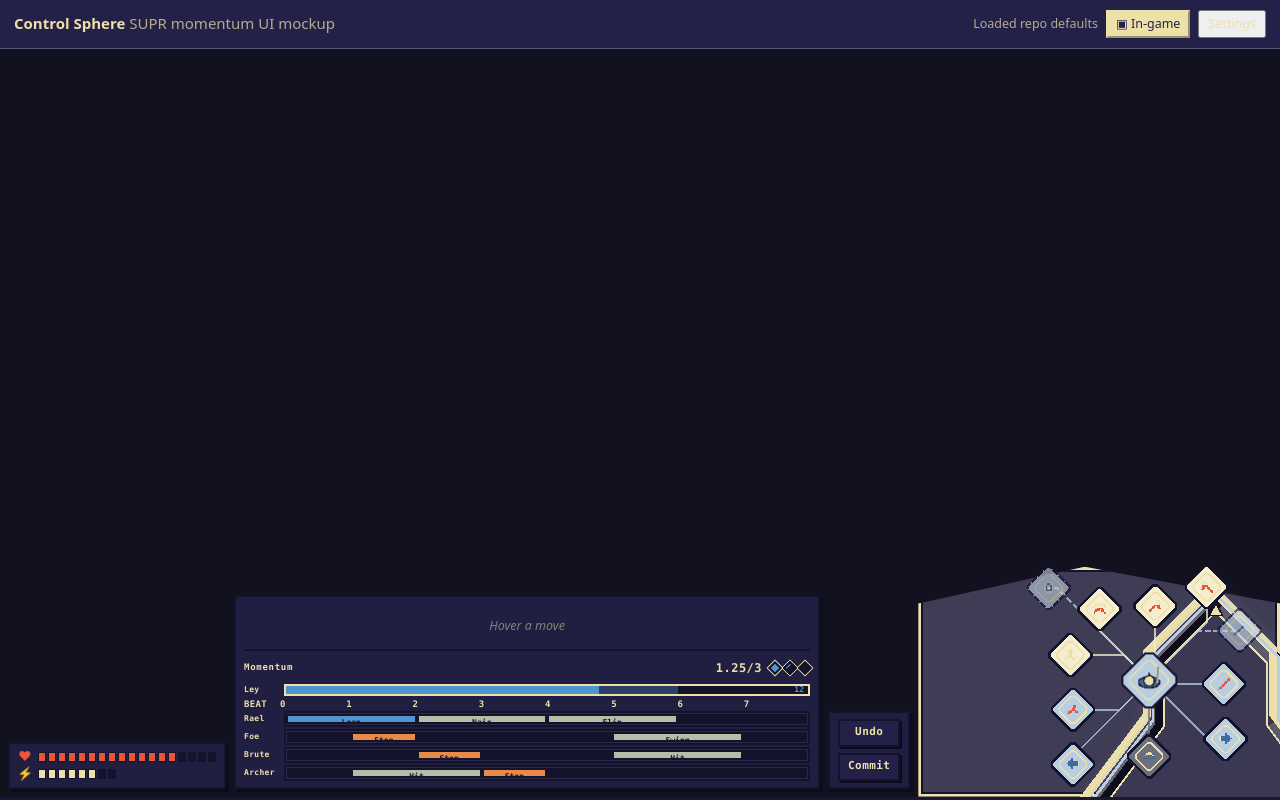
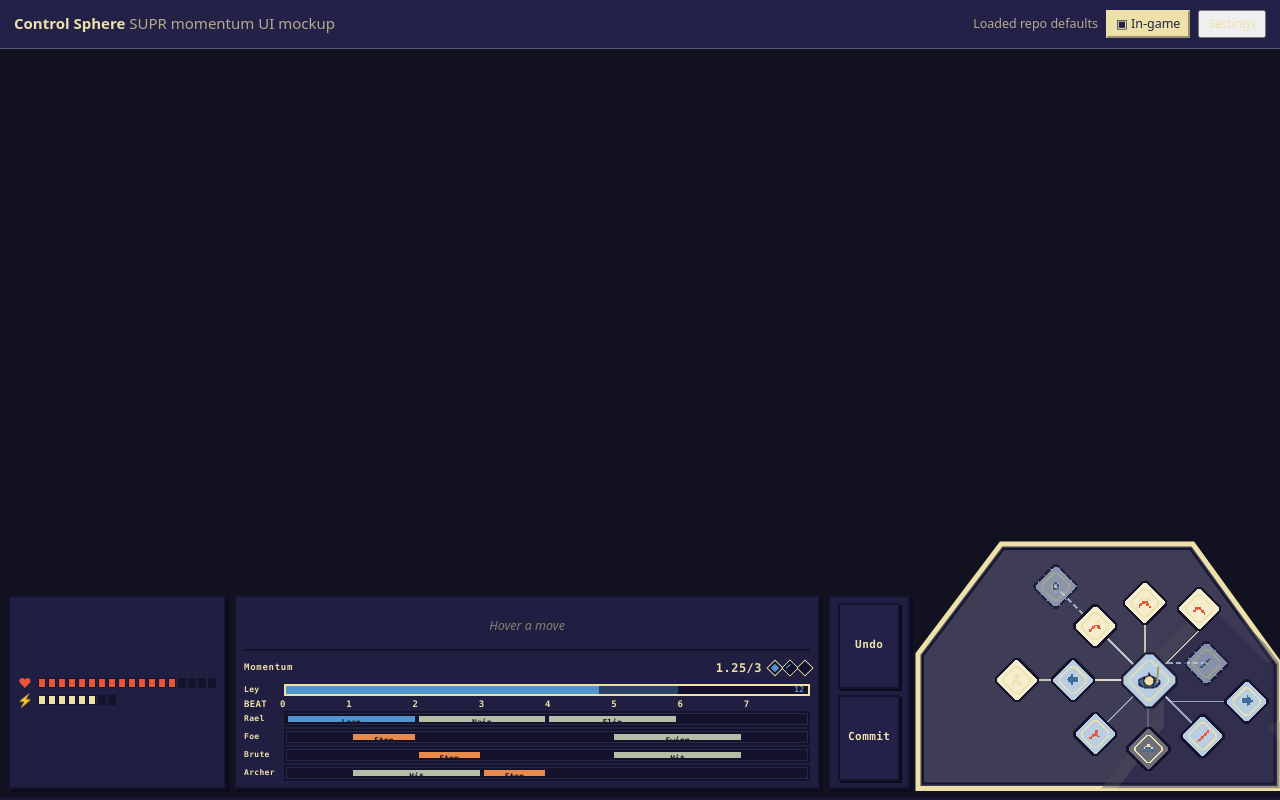
Before and after one commit to RaelZarin/supr-control-sphere, a plain HTML site: page index.html in a window 1280 px wide. Both pictures are taken after a click on the button "▣ In-game frame". Drawn offline with Linux system fonts and the light colour scheme; no server answers.

Commit message:
Rebuild the corner panel as a flat-topped house and tidy the bottom strip.
The in-game panel is now a straight-segment polygon with a beveled
double-line rim. Icons stay inside it with 6px padding, extras sit on
the d-pad diagonals, and HP, the Beat Track block, Undo/Commit, and the
panel share one bottom baseline.

```diff
--- a/js/hud.js
+++ b/js/hud.js
@@ -1,7 +1,8 @@
 // In-game chrome: one bottom strip with vitals, the Beat Track (Ley + ticks), and Undo/Commit.
 // The necked diamond is docked flush against Undo/Commit; Beat Track is 15% narrower than before.
 import { h } from './ui.js';
-import { SPHERE_W, SPHERE_H, VIEW, NECK_W, TIP, TOP_NECK, DOCK_ARM, DOCK_CAM_Y, DOCK_NODE_R, gemExtent } from './shape.js';
+import { SPHERE_W, SPHERE_H, VIEW, NECK_W, TIP, TOP_NECK, DOCK_ARM, DOCK_CAM_X, DOCK_CAM_Y, DOCK_NODE_R, DOCK_BOX, gemExtent } from './shape.js';
+import { PANEL_PAD_PX, PANEL_STROKE, panelVertsFromBox, panelPath, insetConvex, setDockPanel, panelAabb } from './panel.js';
 import { formatMomentum, momentumPips, paintReadout } from './momentum.js';
 
 const LANE_H = 16;
@@ -83,6 +84,21 @@ function ensureDockPanel(play) {
     play.insertBefore(panel, play.querySelector('.stageWrap'));
   }
   return panel;
+}
+
+function paintDockPanel(panel, w, h) {
+  const pts = panelVertsFromBox({ l: 0, t: 0, r: w, b: h });
+  const inner = insetConvex(pts, PANEL_STROKE);
+  const ns = 'http://www.w3.org/2000/svg';
+  let svg = panel.querySelector('svg');
+  if (!svg) { svg = document.createElementNS(ns, 'svg'); panel.appendChild(svg); }
+  svg.setAttribute('viewBox', `0 0 ${w} ${h}`);
+  svg.setAttribute('preserveAspectRatio', 'none');
+  svg.setAttribute('width', '100%');
+  svg.setAttribute('height', '100%');
+  svg.innerHTML = `<path class="panelFill" d="${panelPath(pts)}" fill="color-mix(in srgb, #232147 86%, #ede1a9 14%)" stroke="#ede1a9" stroke-width="${PANEL_STROKE}" stroke-linejoin="miter" vector-effect="non-scaling-stroke"/>` +
+    `<path class="panelInner" d="${panelPath(inner)}" fill="none" stroke="#15132b" stroke-width="2" stroke-linejoin="miter" vector-effect="non-scaling-stroke"/>`;
+  panel.dataset.points = pts.map((p) => `${p.x},${p.y}`).join(' ');
 }
 
 function parkMoveInfo(on) {
@@ -179,12 +195,24 @@ export function layoutDockedSphere() {
   wrap.style.right = wrap.style.bottom = 'auto';
   wrap.style.transform = 'none';
 
+  // Pin the house panel to the same 8px bottom baseline as the HUD strip, flush right, just after Undo.
+  const beatTop = (beat.getBoundingClientRect().top - pr.top);
+  const panelBottom = 8;
+  const panelTop = Math.max(8, Math.min(beatTop, centerY + (DOCK_CAM_Y - DOCK_ARM - gemExtent(DOCK_NODE_R)) * unit) - 36);
   const panel = ensureDockPanel(play);
-  const tipY = centerY - halfH;
   panel.style.left = `${panelLeft}px`;
   panel.style.right = '0px';
-  panel.style.top = `${Math.max(8, tipY - 28)}px`;
-  panel.style.bottom = '0px';
+  panel.style.top = `${panelTop}px`;
+  panel.style.bottom = `${panelBottom}px`;
+  const pw = W - panelLeft, ph = H - panelBottom - panelTop;
+  if (pw > 8 && ph > 8) {
+    paintDockPanel(panel, pw, ph);
+    const screenPts = panelVertsFromBox({ l: panelLeft, t: panelTop, r: W, b: H - panelBottom });
+    const viewPts = screenPts.map((p) => ({ x: (p.x - centerX) / unit, y: (p.y - centerY) / unit }));
+    setDockPanel(viewPts, (PANEL_PAD_PX + PANEL_STROKE / 2) / unit);
+  } else {
+    setDockPanel(panelVertsFromBox(DOCK_BOX), 8);
+  }
 
   parkMoveInfo(true);
   if (info) info.style.left = info.style.top = info.style.right = info.style.bottom = info.style.width = '';
@@ -240,7 +268,7 @@ export function refreshGameHud(app) {
   const room = DOCK_CHROME + cap * LANE_H;
   reserve.style.setProperty('--hudReserveH', (overflow === 'expand' ? room : compact) + 'px');
   reserve.style.setProperty('--hudDockH', compact + 'px');
-  scheduleDockLayout();
+  layoutDockedSphere();
 }
 
 export function setInGame(on, app) {
@@ -266,6 +294,6 @@ export function bootInGame(app) {
   });
   if (!bootInGame.bound) {
     bootInGame.bound = true;
-    window.addEventListener('resize', scheduleDockLayout);
+    window.addEventListener('resize', () => { layoutDockedSphere(); window.app?.redraw?.(false); });
   }
 }
--- a/js/layout.js
+++ b/js/layout.js
@@ -1,5 +1,7 @@
 import { DIRS } from './data.js';
 import { sphereAtAngle, diskInSphere, diskInDock, TOP_SLOT, BOT_SLOT, DOCK_ARM, DOCK_BOX, DOCK_NODE_R, DOCK_CENTER_R, DOCK_CAM_X, DOCK_CAM_Y, gemExtent } from './shape.js';
+import { diskInPanel, dockPanelVerts, dockPanelPad, panelVertsFromBox, setDockPanel } from './panel.js';
+setDockPanel(panelVertsFromBox(DOCK_BOX), 8);
 // Layout math: height-sector placement (port of MomentumCatalog.place_star_nodes), graph-arm angles, facing + mirror.
 export const R_INNER = 110, R_OUTER = 168, MIN_GAP = 64, R_SPHERE = 214;
 const rad = (d) => (d * Math.PI) / 180;
@@ -137,13 +139,16 @@ function neckTarget(deg) {
 // Pull a disk onto the ray so it stays inside the silhouette (and optional dock crop).
 export function clampOption(o, nodeR = 28, pad = 8, docked = false) {
   if (docked) {
+    const pts = dockPanelVerts() || panelVertsFromBox(DOCK_BOX);
+    const needPad = pad;
     let x = o.x, y = o.y;
-    const limX = DOCK_BOX.r - nodeR - pad, limXLeft = DOCK_BOX.l + nodeR + pad;
-    const limY = DOCK_BOX.b - nodeR - pad, limYTop = DOCK_BOX.t + nodeR + pad;
-    if (x > limX) x = limX;
-    if (x < limXLeft) x = limXLeft;
-    if (y > limY) y = limY;
-    if (y < limYTop) y = limYTop;
+    if (diskInPanel(x, y, nodeR, needPad, pts)) return applyPos(o, x, y);
+    const cx = DOCK_CAM_X, cy = DOCK_CAM_Y;
+    for (let i = 0; i < 28; i++) {
+      x = cx + (x - cx) * 0.9;
+      y = cy + (y - cy) * 0.9;
+      if (diskInPanel(x, y, nodeR, needPad, pts)) break;
+    }
     return applyPos(o, x, y);
   }
   const ang = Math.atan2(o.y, o.x);
@@ -165,7 +170,8 @@ export function clampOption(o, nodeR = 28, pad = 8, docked = false) {
 export function fitOptions(opts, nodeR = 28, docked = false) {
   let out = opts.map((o) => ({ ...o }));
   const packR = docked ? gemExtent(nodeR) : nodeR;
-  const keep = docked ? (o) => clampOption(o, packR, 4, true) : (o) => clampOption(o, nodeR, 8, false);
+  const dockPad = docked ? dockPanelPad() : 8;
+  const keep = docked ? (o) => clampOption(o, packR, dockPad, true) : (o) => clampOption(o, nodeR, 8, false);
   const min = docked ? packR * 2 + 6 : NODE_MIN;
   const clear = docked ? gemExtent(DOCK_CENTER_R) + packR + 6 : CENTER_CLEAR;
   const origin = docked ? { x: DOCK_CAM_X, y: DOCK_CAM_Y } : { x: 0, y: 0 };
@@ -173,22 +179,32 @@ export function fitOptions(opts, nodeR = 28, docked = false) {
   return out;
 }
 
-function packArm(items, deg, arm = DOCK_ARM) {
-  const a = (deg * Math.PI) / 180, ux = Math.cos(a), uy = Math.sin(a);
-  const px = -uy, py = ux;
-  const n = items.length, pad = 4, r = gemExtent(DOCK_NODE_R);
-  const ox = DOCK_CAM_X, oy = DOCK_CAM_Y;
-  const want = r * 2 + 8;
-  // Left/right arms fan vertically; up/down arms fan horizontally. Keep the fan in the panel.
-  const horiz = Math.abs(ux) > 0.7;
-  const room = horiz
-    ? Math.min((oy + uy * arm) - (DOCK_BOX.t + r + pad), (DOCK_BOX.b - r - pad) - (oy + uy * arm))
-    : Math.min((ox + ux * arm) - (DOCK_BOX.l + r + pad), (DOCK_BOX.r - r - pad) - (ox + ux * arm));
-  const gap = n > 1 ? Math.min(want, Math.max(r * 2 + 4, (2 * Math.max(0, room)) / (n - 1))) : want;
-  return items.map((o, i) => {
-    const side = (i - (n - 1) / 2) * gap;
-    return applyPos({ ...o }, ox + ux * arm + px * side, oy + uy * arm + py * side);
-  });
+function xyArm(deg, arm) {
+  const a = (deg * Math.PI) / 180;
+  return [DOCK_CAM_X + Math.cos(a) * arm, DOCK_CAM_Y + Math.sin(a) * arm];
+}
+
+const SLOT_DEG = { U: -90, D: 90, L: 180, R: 0, NE: -45, NW: -135, SE: 45, SW: 135 };
+const ARM_SLOTS = { high: ['U', 'NW', 'NE'], low: ['D', 'SW', 'SE'], left: ['L', 'NW', 'SW'], right: ['R', 'NE', 'SE'] };
+
+// Cardinal first so the five-slot cross reads; extras share the 8-way diagonals, then a second ring.
+function packSlots(buckets) {
+  const used = new Map();
+  const step = gemExtent(DOCK_NODE_R) * 2 + 8;
+  const out = [];
+  for (const [arm, items] of Object.entries(buckets)) {
+    const names = ARM_SLOTS[arm] || ['U'];
+    for (const o of items) {
+      let best = names[0], bestN = 99;
+      for (const name of names) {
+        const n = used.get(name) || 0;
+        if (n < bestN) { bestN = n; best = name; }
+      }
+      used.set(best, bestN + 1);
+      out.push(applyPos({ ...o }, ...xyArm(SLOT_DEG[best], DOCK_ARM + bestN * step)));
+    }
+  }
+  return out;
 }
 
 // Split mid options across left/right; extras past 4 spill onto the lighter vertical arm.
@@ -223,12 +239,7 @@ function bucketDocked(full, cat) {
 export function placeDockedOptions(cat, ids, stance, prev, settings, fromId) {
   const full = placeOptions(cat, ids, stance, prev, { ...settings, sphereLayout: 'full' }, fromId);
   const buckets = bucketDocked(full, cat);
-  const seed = [
-    ...packArm(buckets.high, -90),
-    ...packArm(buckets.low, 90),
-    ...packArm(buckets.left, 180),
-    ...packArm(buckets.right, 0),
-  ];
+  const seed = packSlots(buckets);
   return fitOptions(seed, DOCK_NODE_R, true);
 }
 
--- a/js/main.js
+++ b/js/main.js
@@ -39,9 +39,13 @@ function persist() { store.save(app.snapshot()); }
 
 function refresh(enter = false) {
   app.cat = makeCatalog(app.tree);
-  const m = buildModel(app.cat, app.settings, app.path, { docked: !!app.inGame });
-  if (app.boost) { m.depth += app.boost; Object.assign(m, fxFromDepth(m.depth, m.settings, m.cur.stance)); }
-  app.model = m; renderer.show(m, { enter }); renderHud();
+  const make = () => {
+    const m = buildModel(app.cat, app.settings, app.path, { docked: !!app.inGame });
+    if (app.boost) { m.depth += app.boost; Object.assign(m, fxFromDepth(m.depth, m.settings, m.cur.stance)); }
+    return m;
+  };
+  app.model = make(); renderer.show(app.model, { enter }); renderHud();
+  if (app.inGame) { app.model = make(); renderer.show(app.model, { enter: false }); }
 }
 
 let plus = null;
--- /dev/null
+++ b/js/panel.js
@@ -0,0 +1,94 @@
+// Corner-panel outline: a flat-topped house of straight segments, plus convex inset and hit tests.
+export const PANEL_NORM = [
+  [0, 1],
+  [0, 0.45],
+  [0.23, 0],
+  [0.76, 0],
+  [1, 0.49],
+  [1, 1],
+];
+export const PANEL_PAD_PX = 6;
+export const PANEL_STROKE = 5;
+
+export function panelVertsFromBox(box) {
+  const { l, t, r, b } = box;
+  return PANEL_NORM.map(([u, v]) => ({ x: l + u * (r - l), y: t + v * (b - t) }));
+}
+
+export function panelPath(pts) {
+  return pts.map((p, i) => `${i ? 'L' : 'M'}${p.x.toFixed(2)},${p.y.toFixed(2)}`).join(' ') + 'Z';
+}
+
+export function pointInPoly(x, y, pts) {
+  let inside = false;
+  for (let i = 0, j = pts.length - 1; i < pts.length; j = i++) {
+    const xi = pts[i].x, yi = pts[i].y, xj = pts[j].x, yj = pts[j].y;
+    if (((yi > y) !== (yj > y)) && (x < (xj - xi) * (y - yi) / ((yj - yi) || 1e-9) + xi)) inside = !inside;
+  }
+  return inside;
+}
+
+export function distToSeg(px, py, ax, ay, bx, by) {
+  const dx = bx - ax, dy = by - ay;
+  const l2 = dx * dx + dy * dy || 1;
+  const t = Math.max(0, Math.min(1, ((px - ax) * dx + (py - ay) * dy) / l2));
+  return Math.hypot(px - (ax + t * dx), py - (ay + t * dy));
+}
+
+export function signedClearance(x, y, pts) {
+  if (!pointInPoly(x, y, pts)) return -1;
+  let best = Infinity;
+  for (let i = 0, j = pts.length - 1; i < pts.length; j = i++) {
+    best = Math.min(best, distToSeg(x, y, pts[j].x, pts[j].y, pts[i].x, pts[i].y));
+  }
+  return best;
+}
+
+export function diskInPanel(x, y, r, pad = 0, pts = dockPanelVerts()) {
+  return signedClearance(x, y, pts) + 1e-6 >= r + pad;
+}
+
+function centroid(pts) {
+  let x = 0, y = 0;
+  for (const p of pts) { x += p.x; y += p.y; }
+  return { x: x / pts.length, y: y / pts.length };
+}
+
+function intersect(a1, a2, b1, b2) {
+  const dax = a2.x - a1.x, day = a2.y - a1.y, dbx = b2.x - b1.x, dby = b2.y - b1.y;
+  const den = dax * dby - day * dbx;
+  if (Math.abs(den) < 1e-9) return { x: (a2.x + b1.x) / 2, y: (a2.y + b1.y) / 2 };
+  const t = ((b1.x - a1.x) * dby - (b1.y - a1.y) * dbx) / den;
+  return { x: a1.x + t * dax, y: a1.y + t * day };
+}
+
+export function insetConvex(pts, d) {
+  if (!d) return pts.map((p) => ({ ...p }));
+  const c = centroid(pts);
+  const off = [];
+  for (let i = 0, j = pts.length - 1; i < pts.length; j = i++) {
+    const a = pts[j], b = pts[i];
+    const dx = b.x - a.x, dy = b.y - a.y, len = Math.hypot(dx, dy) || 1;
+    let nx = dy / len, ny = -dx / len;
+    const mx = (a.x + b.x) / 2, my = (a.y + b.y) / 2;
+    if ((c.x - mx) * nx + (c.y - my) * ny < 0) { nx = -nx; ny = -ny; }
+    off.push({ a: { x: a.x + nx * d, y: a.y + ny * d }, b: { x: b.x + nx * d, y: b.y + ny * d } });
+  }
+  return off.map((e, i) => {
+    const p = off[(i + 1) % off.length];
+    return intersect(e.a, e.b, p.a, p.b);
+  });
+}
+
+let liveVerts = null;
+let livePad = 8;
+export function setDockPanel(verts, padView) {
+  liveVerts = verts ? verts.map((p) => ({ x: p.x, y: p.y })) : null;
+  if (padView != null) livePad = padView;
+}
+export function dockPanelVerts() { return liveVerts; }
+export function dockPanelPad() { return livePad; }
+export function panelAabb(pts) {
+  const xs = pts.map((p) => p.x), ys = pts.map((p) => p.y);
+  return { l: Math.min(...xs), r: Math.max(...xs), t: Math.min(...ys), b: Math.max(...ys) };
+}
--- a/js/renderer.js
+++ b/js/renderer.js
@@ -1,5 +1,5 @@
 // Renderer: faceted diamond Control Sphere, octilinear links, select/travel/undo motion.
-// size-exception: 314 lines — docked silhouette swap, panel mask, and node radii stay with the draw path.
+// size-exception: 340 lines — docked silhouette swap, panel mask, and node radii stay with the draw path.
 import { STANCES, IDLE, centerLabel, optionLabel, raelPoseFor, isMoving } from './data.js';
 import { R_SPHERE, R_INNER, polar, screenDeg } from './layout.js';
 import { curveFn, tween, onFrame, cancelAll } from './anim.js';
@@ -7,6 +7,7 @@ import { createFx } from './fx.js';
 import { octilinearRoute, polylinePath, polylineAt, partialPolyline } from './route.js';
 import { createJuice, motionOff, juiceMs, PRESETS } from './juice.js';
 import { PIXEL, VIEW, MOTIF, snap, diamondPath, spherePath, diamondWedge, sphereAtAngle, facetFills, embossPaths, consumeAmount, DOCK_NODE_R, DOCK_CENTER_R } from './shape.js';
+import { dockPanelVerts, panelPath } from './panel.js';
 import { raelGlyph } from './rael.js';
 import { moveIcon } from './icon.js';
 
@@ -50,11 +51,26 @@ export function createRenderer(svg, handlers) {
   const glow = el('path', { d: spherePath(-PIXEL), ...LINE, filter: 'url(#glowF)', 'pointer-events': 'none' });
   const ring = el('path', { d: spherePath(), class: 'ring', ...LINE, 'shape-rendering': 'crispEdges', 'pointer-events': 'none' });
   const deco = el('g', { 'pointer-events': 'none' });
+  const panelClip = el('clipPath', { id: 'panelClip', clipPathUnits: 'userSpaceOnUse' });
+  const panelClipPath = el('path', { d: 'M0,0' });
+  panelClip.append(panelClipPath);
+  svg.querySelector('defs').append(panelClip);
+  const backdrop = el('g', { class: 'dockBackdrop', 'pointer-events': 'none' }, body, facets);
   const world = el('g'); const worldWrap = el('g', { mask: 'url(#worldMask)' }, world);
   const trailL = el('g', { 'pointer-events': 'none' }), linkL = el('g', { 'pointer-events': 'none' }), twigL = el('g', { 'pointer-events': 'none' }), nodeL = el('g'), labelL = el('g', { 'pointer-events': 'none' });
   const juiceL = el('g', { 'pointer-events': 'none' });
   world.append(trailL, linkL, twigL, nodeL, labelL, juiceL);
-  svg.append(body, facets, bg, fxLayer, emboss, glow, ring, deco, worldWrap);
+  svg.append(backdrop, bg, fxLayer, emboss, glow, ring, deco, worldWrap);
+
+  function applyDockBackdrop(m) {
+    const on = !!m.docked;
+    const pts = dockPanelVerts();
+    if (on && pts && pts.length) panelClipPath.setAttribute('d', panelPath(pts));
+    backdrop.setAttribute('clip-path', on && pts && pts.length ? 'url(#panelClip)' : '');
+    backdrop.style.opacity = on ? '0.42' : '1';
+    for (const n of [emboss, glow, ring, deco, bg]) n.style.display = on ? 'none' : '';
+    facets.style.opacity = on ? '0.2' : '';
+  }
   const fx = createFx(fxLayer);
   const juice = createJuice(juiceL);
 
@@ -135,6 +151,8 @@ export function createRenderer(svg, handlers) {
   }
 
   function drawRing(m) {
+    applyDockBackdrop(m);
+    if (m.docked) { applyRim(m); return; }
     const st = STANCES[m.cur.stance]; const dl = m.depthLevel; const s = m.settings;
     const distort = !!s.rimDistortion;
     const eat = distort ? consumeAmount(m.level) : 0;
--- a/js/shape.js
+++ b/js/shape.js
@@ -35,7 +35,7 @@ export const DOCK_NODE_R = 18;
 export const DOCK_CENTER_R = 22;
 export const DOCK_CAM_X = -70;
 export const DOCK_CAM_Y = -240;
-export const DOCK_BOX = { l: -310, r: 80, t: -384, b: -118 };
+export const DOCK_BOX = { l: -318, r: 72, t: -400, b: -118 };
 // Option gems are chamfered diamonds: r is the inradius, tips sit at r√2.
 export const gemExtent = (r) => r * Math.SQRT2;
 
--- a/style.css
+++ b/style.css
@@ -245,14 +245,14 @@ body.inGame .beatPanel { flex: 0 0 auto; width: 45.8vw; min-width: 200px; }
 body.inGame .gameHud {
   width: 100%; margin: 0; padding: 0; gap: 8px;
   background: none; border: none; box-shadow: none;
-  display: flex; flex-wrap: nowrap; align-items: flex-end;
+  display: flex; flex-wrap: nowrap; align-items: stretch;
 }
 body.inGame .hudPlate, body.inGame .beatPanel, body.inGame .dockActions {
   background: color-mix(in srgb, var(--panel) 92%, #000);
   border: 2px solid var(--ink); box-shadow: 3px 3px 0 #0c0a1d;
   padding: 6px 8px;
 }
-body.inGame .hudPlate { min-width: 148px; flex: 0 0 auto; }
+body.inGame .hudPlate { min-width: 148px; flex: 0 0 auto; justify-content: center; }
 body.inGame .hudReserve.scroll { min-height: 0; }
 body.inGame .hudReserve.scroll .beatTrack { max-height: 54px; overflow-x: hidden; overflow-y: auto; scrollbar-width: auto; scrollbar-color: #ede1a9 #15132b; }
 body.inGame .hudReserve.scroll .beatTrack::-webkit-scrollbar { width: 10px; }
@@ -267,12 +267,9 @@ body.inGame .hudReserve.scroll .beatTrack::-webkit-scrollbar-thumb { background:
 .dockPanel {
   display: none;
   position: absolute; z-index: 2; pointer-events: none;
-  background: color-mix(in srgb, #232147 86%, #ede1a9 14%);
-  border: 3px solid #ede1a9;
-  box-shadow: inset 0 0 0 2px #15132b, 4px 4px 0 #0c0a1d;
-  clip-path: polygon(0 16%, 46% 0, 100% 16%, 100% 100%, 0 100%);
-  image-rendering: pixelated;
+  background: none; border: 0; box-shadow: none; overflow: visible;
 }
+.dockPanel svg { display: block; width: 100%; height: 100%; overflow: visible; }
 body.inGame .dockPanel { display: block; }
 .hudText { min-height: 48px; height: 48px; display: flex; align-items: center; justify-content: center; border-bottom: 2px solid var(--ink); margin: 0 0 4px; padding: 0 4px; }
 body.inGame .hudText .moveInfo {
```
